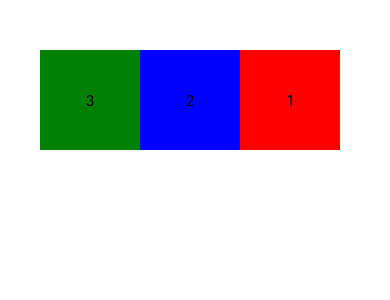
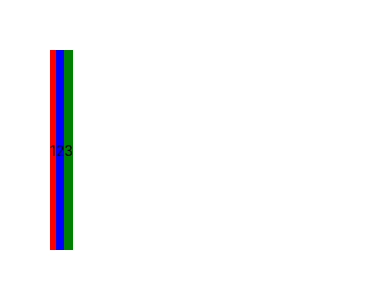
Before and after one commit to vinothsmart/react-native-complete-guide, a React Native app: screen / in a window 390 px wide. Shown: the top 300 px of the page. Built offline with nearby package versions, Linux system fonts and the light colour scheme.

Commit message:
width and height added parent view

```diff
--- a/App.js
+++ b/App.js
@@ -4,7 +4,9 @@ import { StyleSheet, Text, TextInput, View, Button } from "react-native";
 
 export default function App() {
   return (
-    <View style={{ padding: 50, flexDirection: "row-reverse" }}>
+    <View
+      style={{ padding: 50, flexDirection: "row", width: "80%", height: 300 }}
+    >
       {/* <View
         style={{
           flexDirection: "row",
@@ -28,8 +30,7 @@ export default function App() {
       <View
         style={{
           backgroundColor: "red",
-          width: 100,
-          height: 100,
+
           justifyContent: "center",
           alignItems: "center",
         }}
@@ -39,8 +40,7 @@ export default function App() {
       <View
         style={{
           backgroundColor: "blue",
-          width: 100,
-          height: 100,
+
           justifyContent: "center",
           alignItems: "center",
         }}
@@ -50,8 +50,7 @@ export default function App() {
       <View
         style={{
           backgroundColor: "green",
-          width: 100,
-          height: 100,
+
           justifyContent: "center",
           alignItems: "center",
         }}
```
